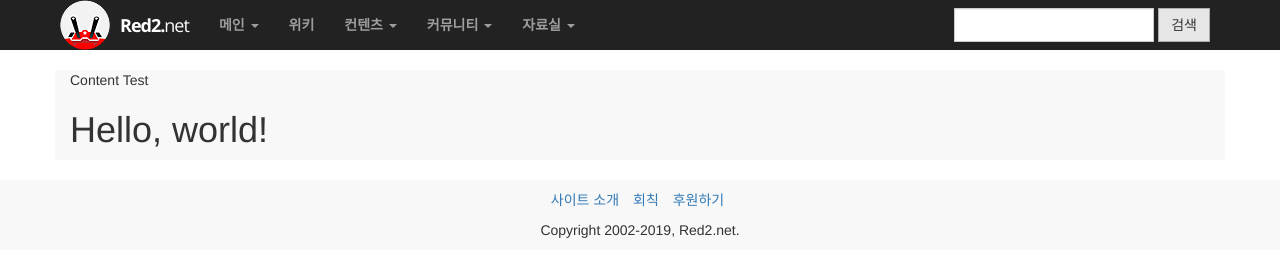
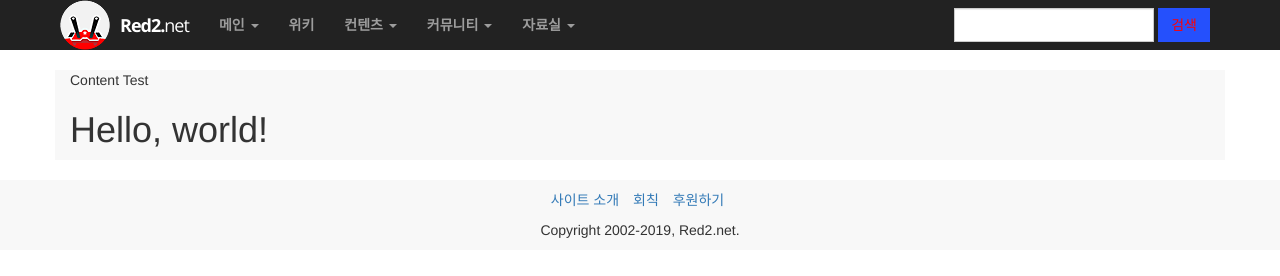
Before and after one commit to red2cracker/red2v11, a plain HTML site: page index.html in a window 1280 px wide. In both pictures the pointer is over the input "검색". Drawn offline with nearby package versions, Linux system fonts and the light colour scheme.

Commit message:
검색 버튼 스타일 변경.

```diff
--- a/css/style.css
+++ b/css/style.css
@@ -151,6 +151,14 @@ a.navbar-brand:focus {
   background-color: #2567FC;
   border-color: #2567FC;
 }
+.cse-search-button:hover,
+.cse-search-button:focus,
+.cse-search-button:active {
+  color: #f00;
+  background-color: #2550fc;
+  border-color: #2550fc;
+}
+
 
 
 /* .icon-bar Start */
```
